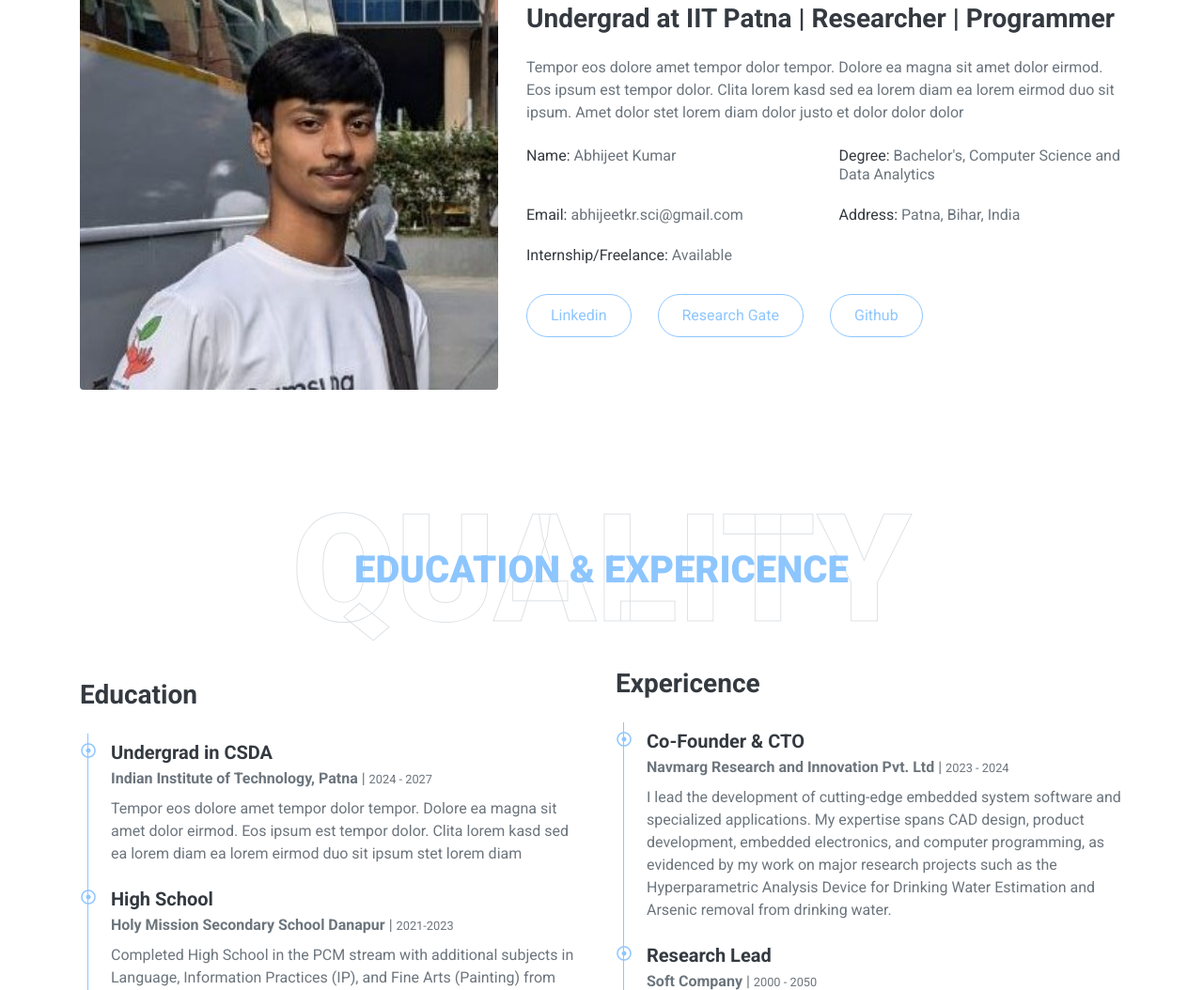
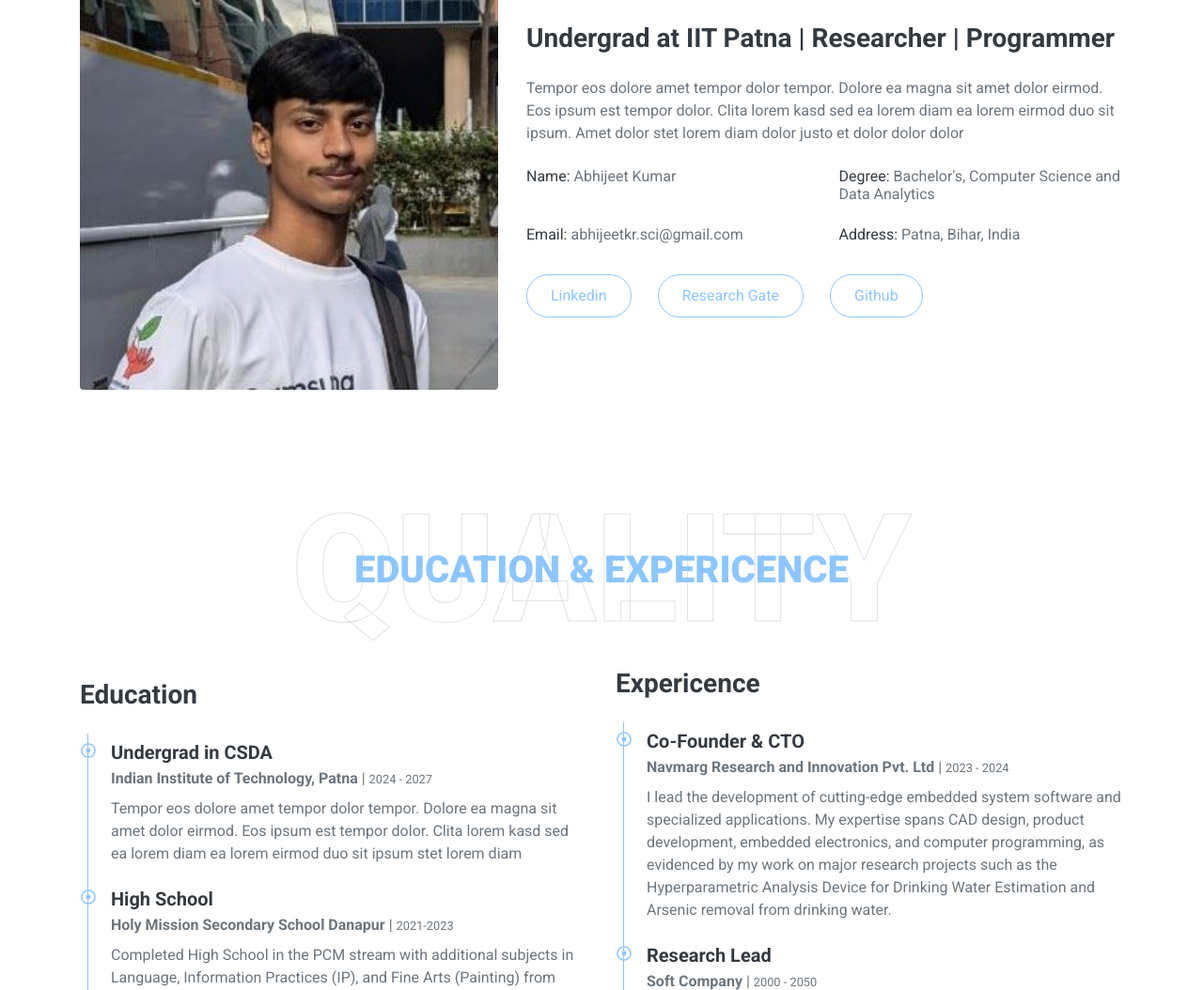
Before and after one commit to Abhijeetbyte/Abhijeetbyte.github.io, a plain HTML site: page index.html in a window 1280 px wide. Shown: the part 1149-2203 px from the top of the page at 94% size. Drawn offline with nearby package versions, Linux system fonts and the light colour scheme.

Commit message:
Update index.html

```diff
--- a/index.html
+++ b/index.html
@@ -136,7 +136,6 @@
                         <div class="col-sm-6 py-2"><h6>Degree: <span class="text-secondary">Bachelor's, Computer Science and Data Analytics</span></h6></div>
                         <div class="col-sm-6 py-2"><h6>Email: <span class="text-secondary">abhijeetkr.sci@gmail.com</span></h6></div>
                         <div class="col-sm-6 py-2"><h6>Address: <span class="text-secondary">Patna, Bihar, India</span></h6></div>
-                        <div class="col-sm-6 py-2"><h6>Internship/Freelance: <span class="text-secondary">Available</span></h6></div>
                     </div>
                     <a href="" class="btn btn-outline-primary mr-4">Linkedin</a>
                     <a href="" class="btn btn-outline-primary mr-4">Research Gate</a>
```
